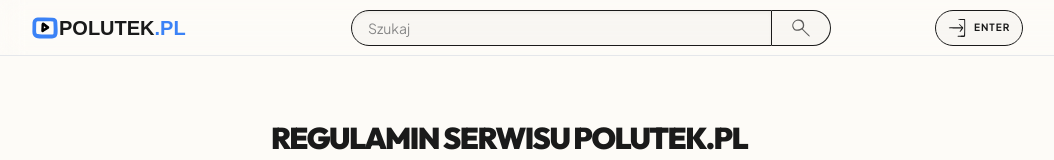
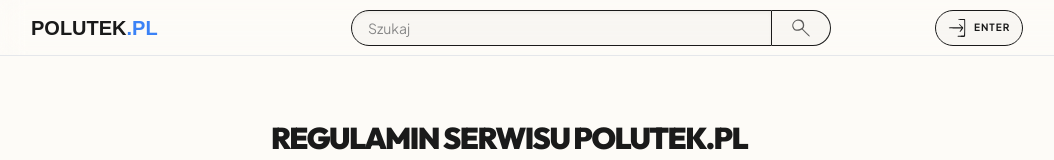
Before and after one commit to pawelekbyra/kraufanding, a Next.js app: page /regulamin in a window 1280 px wide. Shown: the top 160 px of the page, without its empty margins (1-1055 px from the left). Built offline with nearby package versions, Linux system fonts and the light colour scheme; no server answers; a web font is replaced by a local one.

Commit message:
fix(navbar): remove logo icon and notification bell
Co-authored-by: pawelekbyra <222188921+pawelekbyra@users.noreply.github.com>

```diff
--- a/app/components/Navbar.tsx
+++ b/app/components/Navbar.tsx
@@ -4,7 +4,7 @@ import React, { useState, useEffect } from 'react';
 import { SignedIn, SignedOut, SignInButton, UserButton, useUser } from "@clerk/nextjs";
 import Link from 'next/link';
 import { useRouter, useSearchParams } from 'next/navigation';
-import { Search, Globe, LogIn, Trophy, Star, X, Youtube } from "./icons";
+import { Search, Globe, LogIn, Trophy, Star, X } from "./icons";
 import { useLanguage } from './LanguageContext';
 import { cn } from '@/lib/utils';
 import BrandName from './BrandName';
@@ -54,7 +54,6 @@ const Navbar = () => {
         <>
           <div className="navbar-start flex-1 md:w-56 md:flex-none">
             <Link href="/" className="btn btn-ghost shrink-0 px-1 md:px-2 min-h-0 h-12 flex items-center gap-0 hover:bg-transparent">
-              <Youtube size={28} className="shrink-0" />
               <BrandName className="text-lg md:text-xl" variant="handwriting" />
             </Link>
           </div>
```
